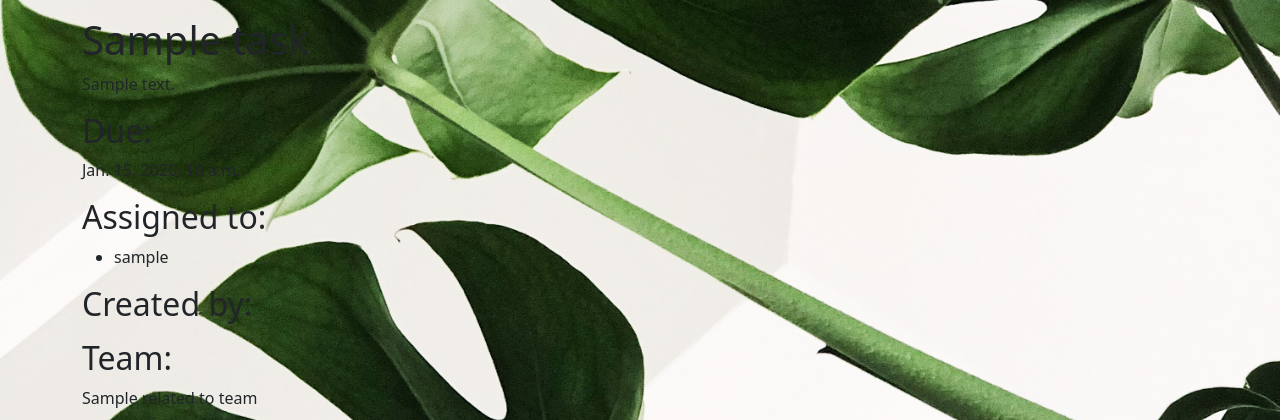
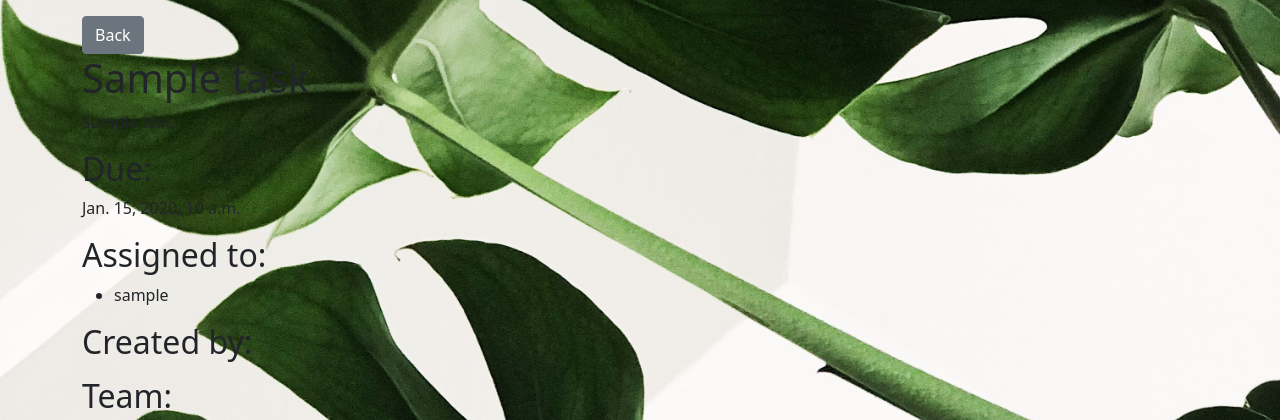
Before and after one commit to MedantSharan/Leopard, a Django app: template tasks/templates/view_task.html in a window 1280 px wide. Shown: the part 66-486 px from the top of the page. Run offline with Django 4.2, Linux system fonts and the light colour scheme; the template is opened without the code that fills it: most values are stand-ins (such as "Sample title", 1, 10 or a date in 2020); some libraries are stand-ins or nearby versions.

Commit message:
Add back button to view task page

```diff
--- a/tasks/templates/view_task.html
+++ b/tasks/templates/view_task.html
@@ -3,6 +3,7 @@
 <div class="container">
     <div class="row">
       <div class="col-12">
+        <a href="{{ request.META.HTTP_REFERER }}" class="btn btn-secondary">Back</a>
         <h1>{{ task.title }}</h1>
         <p>{{ task.description }}</p>
         {% if task.due_date %}
```
